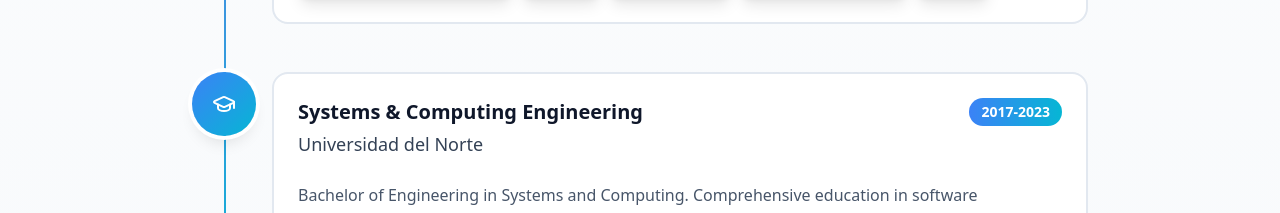
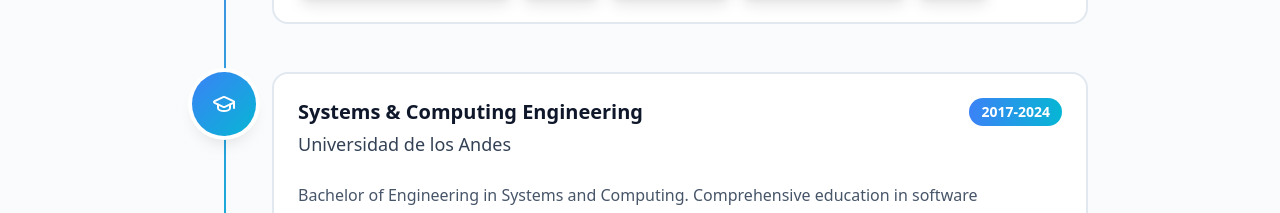
Before and after one commit to CamGitH/cam, a React (Vite) app: page / in a window 1280 px wide. Shown: the part 3641-3854 px from the top of the page. Built offline with nearby package versions, Linux system fonts and the light colour scheme.

Commit message:
Updated LanguageContext.tsx

```diff
--- a/src/contexts/LanguageContext.tsx
+++ b/src/contexts/LanguageContext.tsx
@@ -136,8 +136,8 @@ const translations = {
     'experience.cofounder.period': '2020-2021',
     'experience.cofounder.description': 'Planned and developed mobile apps with Android Studio (Kotlin). Organized and integrated Firebase-Cloud Firestore DB. Implemented APIs optimizing security and payments collection. Created solutions to unfamiliar problems fulfilling all project expectations.',
     'experience.education.degree': 'Systems & Computing Engineering',
-    'experience.education.school': 'Universidad del Norte',
-    'experience.education.period': '2017-2023',
+    'experience.education.school': 'Universidad de los Andes',
+    'experience.education.period': '2017-2024',
     'experience.education.description': 'Bachelor of Engineering in Systems and Computing. Comprehensive education in software development, database systems, algorithms, data structures, and computer science fundamentals. Focus on data analytics, system architecture, and full-stack development.',
     'contact.title': "Let's Connect",
     'contact.subtitle': 'Feel free to reach out for collaborations or just a friendly chat',
```
